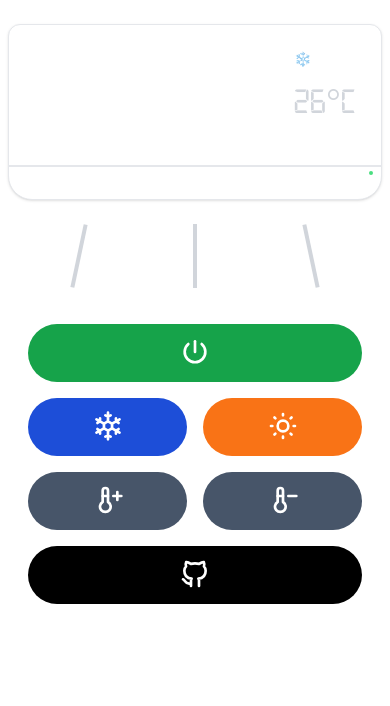
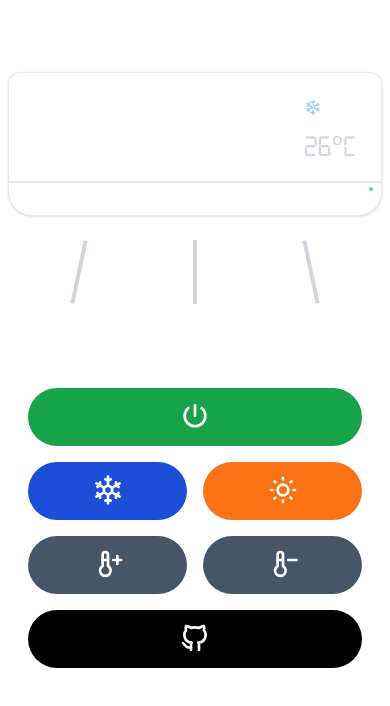
Before and after one commit to jsun969/air-conditioner, a Next.js app: page / in a window 390 px wide. Shown: the top 706 px of the page. Built offline with nearby package versions, Linux system fonts and the light colour scheme.

Commit message:
feat: add air conditioner responsive design

```diff
--- a/components/AirConditioner/AirConditioner.tsx
+++ b/components/AirConditioner/AirConditioner.tsx
@@ -29,13 +29,16 @@ const AirConditioner: React.FC<AirConditionerProps> = ({
   power,
 }) => {
   return (
-    <div className="my-4">
-      <div className="bg-white h-44 shadow relative border rounded-t-xl rounded-b-3xl">
+    <div className="my-16">
+      <div className="bg-white h-36 sm:h-44 shadow relative border rounded-t-xl rounded-b-3xl">
         <div className="border absolute bottom-8 w-full" />
         <div className="absolute top-6 right-6">
           <h6 className="text-sm mb-2">{mode === 'cool' ? '❄️' : '☀️'}</h6>
           <h4
-            className={clsx('text-gray-300 text-4xl', digitalFontStyles.font)}
+            className={clsx(
+              'text-gray-300 text-3xl sm:text-4xl',
+              digitalFontStyles.font,
+            )}
           >
             {temperature}°C
           </h4>
```
